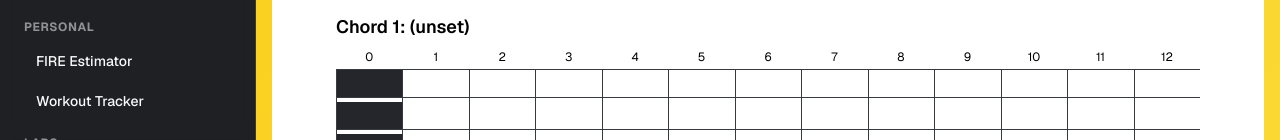
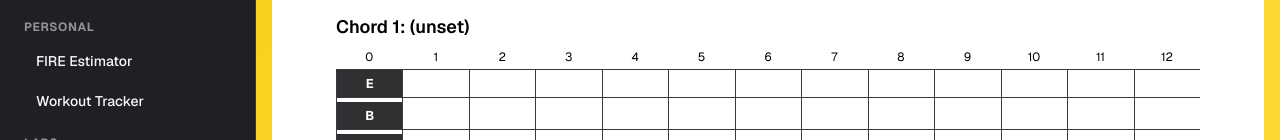
Before and after one commit to iCodeForBananas/iCodeForBananas, a Next.js app: page /chord-progressions in a window 1280 px wide. Shown: the part 660-800 px from the top of the page. Built offline with nearby package versions, Linux system fonts and the light colour scheme.

Commit message:
Update fretboard.css

```diff
--- a/app/components/fretboard.css
+++ b/app/components/fretboard.css
@@ -19,16 +19,19 @@
   font-size: 0.8rem;
   border-bottom: 1px solid #373A40;
   color: transparent;
+  background-color: #ffffff;
   transition: all 0.3s ease;
 }
 
 .note.open {
   font-weight: bold;
-  background-color: #25262B;
+  background-color: #303033;
+  color: #ffffff;
 }
 
 .note.scale {
-  background-color: #1a3a2e;
+  background-color: #303033;
+  color: #ffffff;
 }
 
 .note.highlight {
```
